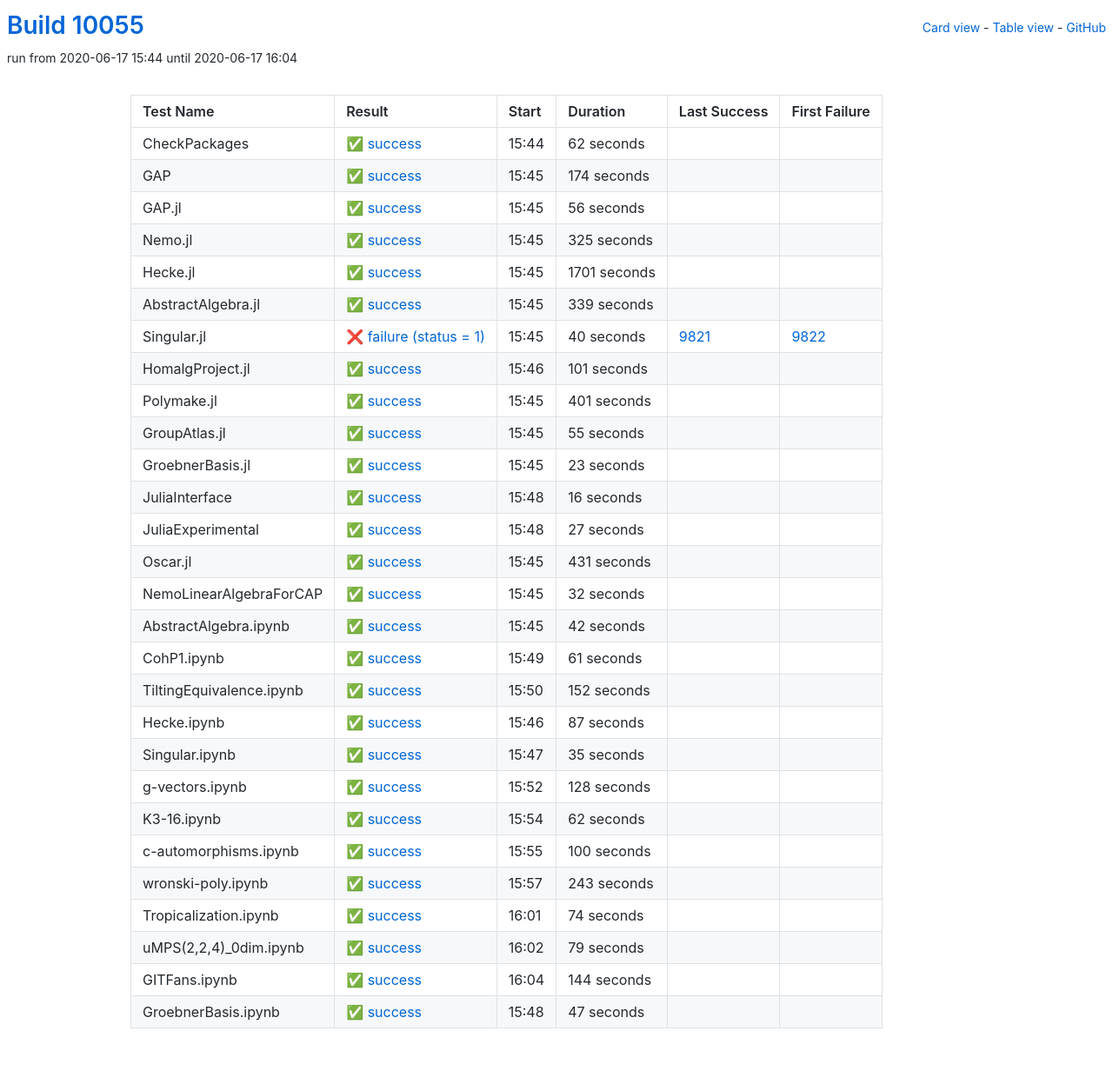
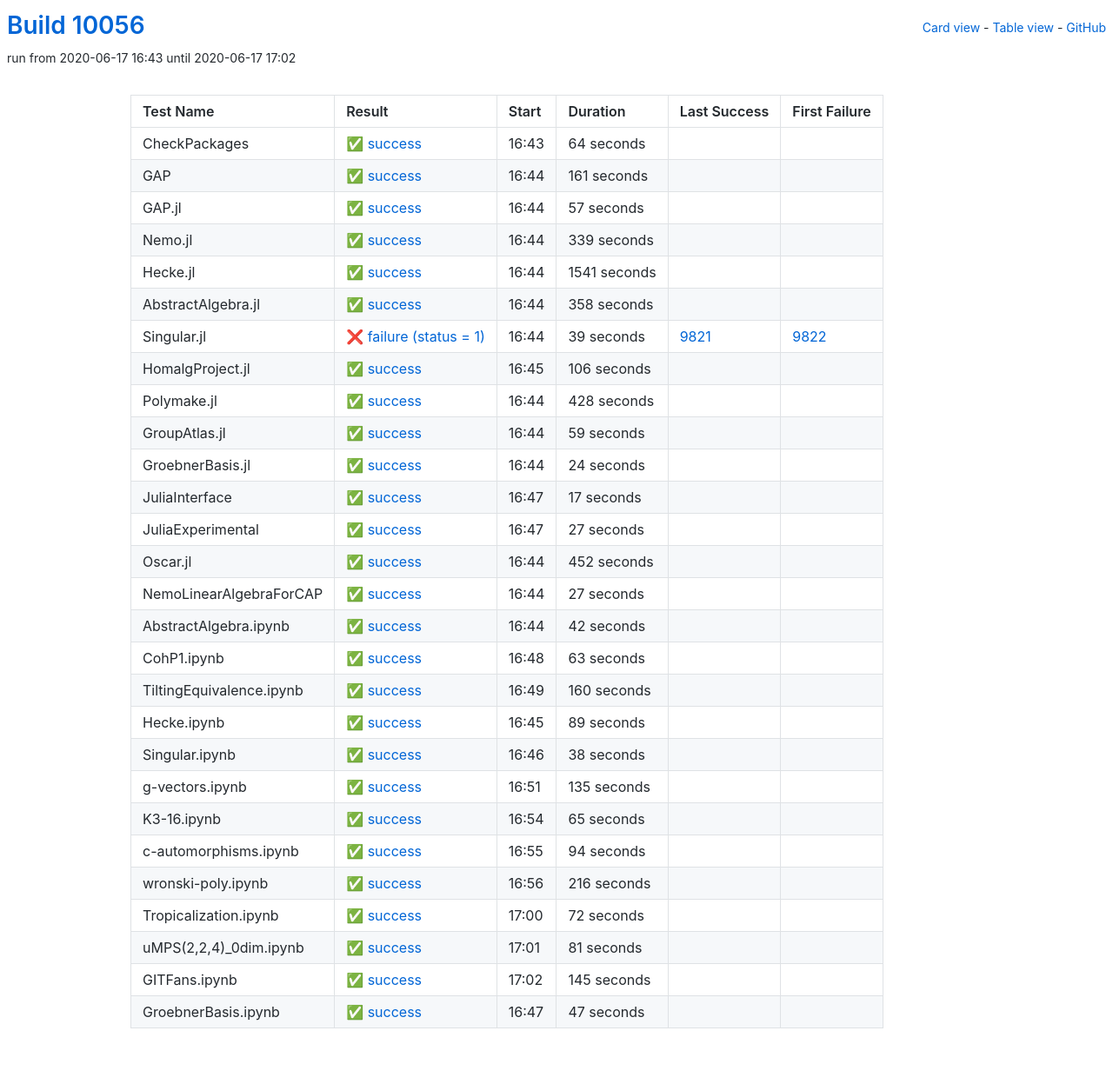
Before and after one commit to oscar-system/oscar-ci-status, a Jekyll site: the page built from table.html, in a window 1280 px wide. Shown: the whole page at 87% size. Built offline with Jekyll 4.4.1, drawn with Linux system fonts in a browser that asks for light colours.

Commit message:
Build #10056

```diff
--- a/_data/ci.yml
+++ b/_data/ci.yml
@@ -1,6 +1,6 @@
 ---
-build: 10055
-build_url: https://oscarci.mathematik.uni-kl.de/job/oscar/10055/
+build: 10056
+build_url: https://oscarci.mathematik.uni-kl.de/job/oscar/10056/
 job: oscar
 organization: oscar-system
 repo: oscar-ci-status
@@ -8,68 +8,44 @@ repourl: https://github.com/oscar-system/oscar-ci-status
 tests:
 - name: CheckPackages
   id: checkpackages
-  log: https://oscarci.mathematik.uni-kl.de/job/oscar/10055/artifact/logs/build-10055/CheckPackages.log
-  start: 2020-06-17 15:44
+  log: https://oscarci.mathematik.uni-kl.de/job/oscar/10056/artifact/logs/build-10056/CheckPackages.log
+  start: 2020-06-17 16:43
   success: true
   exitcode: 0
   status: success
-  duration: 62
+  duration: 64
   last_success: false
   last_success_url:
   first_failure: false
   first_failure_url:
 - name: GAP
   id: gap
-  log: https://oscarci.mathematik.uni-kl.de/job/oscar/10055/artifact/logs/build-10055/GAP.log
-  start: 2020-06-17 15:45
+  log: https://oscarci.mathematik.uni-kl.de/job/oscar/10056/artifact/logs/build-10056/GAP.log
+  start: 2020-06-17 16:44
   success: true
   exitcode: 0
   status: success
-  duration: 174
+  duration: 161
   last_success: false
   last_success_url:
   first_failure: false
   first_failure_url:
 - name: GAP.jl
   id: gap-jl
-  log: https://oscarci.mathematik.uni-kl.de/job/oscar/10055/artifact/logs/build-10055/GAP.jl.log
-  start: 2020-06-17 15:45
+  log: https://oscarci.mathematik.uni-kl.de/job/oscar/10056/artifact/logs/build-10056/GAP.jl.log
+  start: 2020-06-17 16:44
   success: true
   exitcode: 0
   status: success
-  duration: 56
+  duration: 57
   last_success: false
   last_success_url:
   first_failure: false
   first_failure_url:
 - name: Nemo.jl
   id: nemo-jl
-  log: https://oscarci.mathematik.uni-kl.de/job/oscar/10055/artifact/logs/build-10055/Nemo.jl.log
-  start: 2020-06-17 15:45
-  success: true
-  exitcode: 0
-  status: success
-  duration: 325
-  last_success: false
-  last_success_url:
-  first_failure: false
-  first_failure_url:
-- name: Hecke.jl
-  id: hecke-jl
-  log: https://oscarci.mathematik.uni-kl.de/job/oscar/10055/artifact/logs/build-10055/Hecke.jl.log
-  start: 2020-06-17 15:45
-  success: true
-  exitcode: 0
-  status: success
-  duration: 1701
-  last_success: false
-  last_success_url:
-  first_failure: false
-  first_failure_url:
-- name: AbstractAlgebra.jl
-  id: abstractalgebra-jl
-  log: https://oscarci.mathematik.uni-kl.de/job/oscar/10055/artifact/logs/build-10055/AbstractAlgebra.jl.log
-  start: 2020-06-17 15:45
+  log: https://oscarci.mathematik.uni-kl.de/job/oscar/10056/artifact/logs/build-10056/Nemo.jl.log
+  start: 2020-06-17 16:44
   success: true
   exitcode: 0
   status: success
@@ -78,82 +54,106 @@ tests:
   last_success_url:
   first_failure: false
   first_failure_url:
+- name: Hecke.jl
+  id: hecke-jl
+  log: https://oscarci.mathematik.uni-kl.de/job/oscar/10056/artifact/logs/build-10056/Hecke.jl.log
+  start: 2020-06-17 16:44
+  success: true
+  exitcode: 0
+  status: success
+  duration: 1541
+  last_success: false
+  last_success_url:
+  first_failure: false
+  first_failure_url:
+- name: AbstractAlgebra.jl
+  id: abstractalgebra-jl
+  log: https://oscarci.mathematik.uni-kl.de/job/oscar/10056/artifact/logs/build-10056/AbstractAlgebra.jl.log
+  start: 2020-06-17 16:44
+  success: true
+  exitcode: 0
+  status: success
+  duration: 358
+  last_success: false
+  last_success_url:
+  first_failure: false
+  first_failure_url:
 - name: Singular.jl
   id: singular-jl
-  log: https://oscarci.mathematik.uni-kl.de/job/oscar/10055/artifact/logs/build-10055/Singular.jl.log
-  start: 2020-06-17 15:45
+  log: https://oscarci.mathematik.uni-kl.de/job/oscar/10056/artifact/logs/build-10056/Singular.jl.log
+  start: 2020-06-17 16:44
   success: false
   exitcode: 1
   status: failure
-  duration: 40
+  duration: 39
   last_success: 9821
   last_success_url: https://oscarci.mathematik.uni-kl.de/job/oscar/9821/
   first_failure: 9822
   first_failure_url: https://oscarci.mathematik.uni-kl.de/job/oscar/9822/
 - name: HomalgProject.jl
   id: homalgproject-jl
-  log: https://oscarci.mathematik.uni-kl.de/job/oscar/10055/artifact/logs/build-10055/HomalgProject.jl.log
-  start: 2020-06-17 15:46
+  log: https://oscarci.mathematik.uni-kl.de/job/oscar/10056/artifact/logs/build-10056/HomalgProject.jl.log
+  start: 2020-06-17 16:45
   success: true
   exitcode: 0
   status: success
-  duration: 101
+  duration: 106
   last_success: false
   last_success_url:
   first_failure: false
   first_failure_url:
 - name: Polymake.jl
   id: polymake-jl
-  log: https://oscarci.mathematik.uni-kl.de/job/oscar/10055/artifact/logs/build-10055/Polymake.jl.log
-  start: 2020-06-17 15:45
+  log: https://oscarci.mathematik.uni-kl.de/job/oscar/10056/artifact/logs/build-10056/Polymake.jl.log
+  start: 2020-06-17 16:44
   success: true
   exitcode: 0
   status: success
-  duration: 401
+  duration: 428
   last_success: false
   last_success_url:
   first_failure: false
   first_failure_url:
 - name: GroupAtlas.jl
   id: groupatlas-jl
-  log: https://oscarci.mathematik.uni-kl.de/job/oscar/10055/artifact/logs/build-10055/GroupAtlas.jl.log
-  start: 2020-06-17 15:45
+  log: https://oscarci.mathematik.uni-kl.de/job/oscar/10056/artifact/logs/build-10056/GroupAtlas.jl.log
+  start: 2020-06-17 16:44
   success: true
   exitcode: 0
   status: success
-  duration: 55
+  duration: 59
   last_success: false
   last_success_url:
   first_failure: false
   first_failure_url:
 - name: GroebnerBasis.jl
   id: groebnerbasis-jl
-  log: https://oscarci.mathematik.uni-kl.de/job/oscar/10055/artifact/logs/build-10055/GroebnerBasis.jl.log
-  start: 2020-06-17 15:45
+  log: https://oscarci.mathematik.uni-kl.de/job/oscar/10056/artifact/logs/build-10056/GroebnerBasis.jl.log
+  start: 2020-06-17 16:44
   success: true
   exitcode: 0
   status: success
-  duration: 23
+  duration: 24
   last_success: false
   last_success_url:
   first_failure: false
   first_failure_url:
 - name: JuliaInterface
   id: juliainterface
-  log: https://oscarci.mathematik.uni-kl.de/job/oscar/10055/artifact/logs/build-10055/JuliaInterface.log
-  start: 2020-06-17 15:48
+  log: https://oscarci.mathematik.uni-kl.de/job/oscar/10056/artifact/logs/build-10056/JuliaInterface.log
+  start: 2020-06-17 16:47
   success: true
   exitcode: 0
   status: success
-  duration: 16
+  duration: 17
   last_success: false
   last_success_url:
   first_failure: false
   first_failure_url:
 - name: JuliaExperimental
   id: juliaexperimental
-  log: https://oscarci.mathematik.uni-kl.de/job/oscar/10055/artifact/logs/build-10055/JuliaExperimental.log
-  start: 2020-06-17 15:48
+  log: https://oscarci.mathematik.uni-kl.de/job/oscar/10056/artifact/logs/build-10056/JuliaExperimental.log
+  start: 2020-06-17 16:47
   success: true
   exitcode: 0
   status: success
@@ -164,32 +164,32 @@ tests:
   first_failure_url:
 - name: Oscar.jl
   id: oscar-jl
-  log: https://oscarci.mathematik.uni-kl.de/job/oscar/10055/artifact/logs/build-10055/Oscar.jl.log
-  start: 2020-06-17 15:45
+  log: https://oscarci.mathematik.uni-kl.de/job/oscar/10056/artifact/logs/build-10056/Oscar.jl.log
+  start: 2020-06-17 16:44
   success: true
   exitcode: 0
   status: success
-  duration: 431
+  duration: 452
   last_success: false
   last_success_url:
   first_failure: false
   first_failure_url:
 - name: NemoLinearAlgebraForCAP
   id: nemolinearalgebraforcap
-  log: https://oscarci.mathematik.uni-kl.de/job/oscar/10055/artifact/logs/build-10055/NemoLinearAlgebraForCAP.log
-  start: 2020-06-17 15:45
+  log: https://oscarci.mathematik.uni-kl.de/job/oscar/10056/artifact/logs/build-10056/NemoLinearAlgebraForCAP.log
+  start: 2020-06-17 16:44
   success: true
   exitcode: 0
   status: success
-  duration: 32
+  duration: 27
   last_success: false
   last_success_url:
   first_failure: false
   first_failure_url:
 - name: AbstractAlgebra.ipynb
   id: abstractalgebra-ipynb
-  log: https://oscarci.mathematik.uni-kl.de/job/oscar/10055/artifact/logs/build-10055/AbstractAlgebra.ipynb.log
-  start: 2020-06-17 15:45
+  log: https://oscarci.mathematik.uni-kl.de/job/oscar/10056/artifact/logs/build-10056/AbstractAlgebra.ipynb.log
+  start: 2020-06-17 16:44
   success: true
   exitcode: 0
   status: success
@@ -200,140 +200,140 @@ tests:
   first_failure_url:
 - name: CohP1.ipynb
   id: cohp1-ipynb
-  log: https://oscarci.mathematik.uni-kl.de/job/oscar/10055/artifact/logs/build-10055/CohP1.ipynb.log
-  start: 2020-06-17 15:49
+  log: https://oscarci.mathematik.uni-kl.de/job/oscar/10056/artifact/logs/build-10056/CohP1.ipynb.log
+  start: 2020-06-17 16:48
   success: true
   exitcode: 0
   status: success
-  duration: 61
+  duration: 63
   last_success: false
   last_success_url:
   first_failure: false
   first_failure_url:
 - name: TiltingEquivalence.ipynb
   id: tiltingequivalence-ipynb
-  log: https://oscarci.mathematik.uni-kl.de/job/oscar/10055/artifact/logs/build-10055/TiltingEquivalence.ipynb.log
-  start: 2020-06-17 15:50
+  log: https://oscarci.mathematik.uni-kl.de/job/oscar/10056/artifact/logs/build-10056/TiltingEquivalence.ipynb.log
+  start: 2020-06-17 16:49
   success: true
   exitcode: 0
   status: success
-  duration: 152
+  duration: 160
   last_success: false
   last_success_url:
   first_failure: false
   first_failure_url:
 - name: Hecke.ipynb
   id: hecke-ipynb
-  log: https://oscarci.mathematik.uni-kl.de/job/oscar/10055/artifact/logs/build-10055/Hecke.ipynb.log
-  start: 2020-06-17 15:46
+  log: https://oscarci.mathematik.uni-kl.de/job/oscar/10056/artifact/logs/build-10056/Hecke.ipynb.log
+  start: 2020-06-17 16:45
   success: true
   exitcode: 0
   status: success
-  duration: 87
+  duration: 89
   last_success: false
   last_success_url:
   first_failure: false
   first_failure_url:
 - name: Singular.ipynb
   id: singular-ipynb
-  log: https://oscarci.mathematik.uni-kl.de/job/oscar/10055/artifact/logs/build-10055/Singular.ipynb.log
-  start: 2020-06-17 15:47
+  log: https://oscarci.mathematik.uni-kl.de/job/oscar/10056/artifact/logs/build-10056/Singular.ipynb.log
+  start: 2020-06-17 16:46
   success: true
   exitcode: 0
   status: success
-  duration: 35
+  duration: 38
   last_success: false
   last_success_url:
   first_failure: false
   first_failure_url:
 - name: g-vectors.ipynb
   id: g-vectors-ipynb
-  log: https://oscarci.mathematik.uni-kl.de/job/oscar/10055/artifact/logs/build-10055/g-vectors.ipynb.log
-  start: 2020-06-17 15:52
+  log: https://oscarci.mathematik.uni-kl.de/job/oscar/10056/artifact/logs/build-10056/g-vectors.ipynb.log
+  start: 2020-06-17 16:51
   success: true
   exitcode: 0
   status: success
-  duration: 128
+  duration: 135
   last_success: false
   last_success_url:
   first_failure: false
   first_failure_url:
 - name: K3-16.ipynb
   id: k3-16-ipynb
-  log: https://oscarci.mathematik.uni-kl.de/job/oscar/10055/artifact/logs/build-10055/K3-16.ipynb.log
-  start: 2020-06-17 15:54
+  log: https://oscarci.mathematik.uni-kl.de/job/oscar/10056/artifact/logs/build-10056/K3-16.ipynb.log
+  start: 2020-06-17 16:54
   success: true
   exitcode: 0
   status: success
-  duration: 62
+  duration: 65
   last_success: false
   last_success_url:
   first_failure: false
   first_failure_url:
 - name: c-automorphisms.ipynb
   id: c-automorphisms-ipynb
-  log: https://oscarci.mathematik.uni-kl.de/job/oscar/10055/artifact/logs/build-10055/c-automorphisms.ipynb.log
-  start: 2020-06-17 15:55
+  log: https://oscarci.mathematik.uni-kl.de/job/oscar/10056/artifact/logs/build-10056/c-automorphisms.ipynb.log
+  start: 2020-06-17 16:55
   success: true
   exitcode: 0
   status: success
-  duration: 100
+  duration: 94
   last_success: false
   last_success_url:
   first_failure: false
   first_failure_url:
 - name: wronski-poly.ipynb
   id: wronski-poly-ipynb
-  log: https://oscarci.mathematik.uni-kl.de/job/oscar/10055/artifact/logs/build-10055/wronski-poly.ipynb.log
-  start: 2020-06-17 15:57
+  log: https://oscarci.mathematik.uni-kl.de/job/oscar/10056/artifact/logs/build-10056/wronski-poly.ipynb.log
+  start: 2020-06-17 16:56
   success: true
   exitcode: 0
   status: success
-  duration: 243
+  duration: 216
   last_success: false
   last_success_url:
   first_failure: false
   first_failure_url:
 - name: Tropicalization.ipynb
   id: tropicalization-ipynb
-  log: https://oscarci.mathematik.uni-kl.de/job/oscar/10055/artifact/logs/build-10055/Tropicalization.ipynb.log
-  start: 2020-06-17 16:01
+  log: https://oscarci.mathematik.uni-kl.de/job/oscar/10056/artifact/logs/build-10056/Tropicalization.ipynb.log
+  start: 2020-06-17 17:00
   success: true
   exitcode: 0
   status: success
-  duration: 74
+  duration: 72
   last_success: false
   last_success_url:
   first_failure: false
   first_failure_url:
 - name: uMPS(2,2,4)_0dim.ipynb
   id: umps-2-2-4-0dim-ipynb
-  log: https://oscarci.mathematik.uni-kl.de/job/oscar/10055/artifact/logs/build-10055/uMPS-2-2-4-_0dim.ipynb.log
-  start: 2020-06-17 16:02
+  log: https://oscarci.mathematik.uni-kl.de/job/oscar/10056/artifact/logs/build-10056/uMPS-2-2-4-_0dim.ipynb.log
+  start: 2020-06-17 17:01
   success: true
   exitcode: 0
   status: success
-  duration: 79
+  duration: 81
   last_success: false
   last_success_url:
   first_failure: false
   first_failure_url:
 - name: GITFans.ipynb
   id: gitfans-ipynb
-  log: https://oscarci.mathematik.uni-kl.de/job/oscar/10055/artifact/logs/build-10055/GITFans.ipynb.log
-  start: 2020-06-17 16:04
+  log: https://oscarci.mathematik.uni-kl.de/job/oscar/10056/artifact/logs/build-10056/GITFans.ipynb.log
+  start: 2020-06-17 17:02
   success: true
   exitcode: 0
   status: success
-  duration: 144
+  duration: 145
   last_success: false
   last_success_url:
   first_failure: false
   first_failure_url:
 - name: GroebnerBasis.ipynb
   id: groebnerbasis-ipynb
-  log: https://oscarci.mathematik.uni-kl.de/job/oscar/10055/artifact/logs/build-10055/GroebnerBasis.ipynb.log
-  start: 2020-06-17 15:48
+  log: https://oscarci.mathematik.uni-kl.de/job/oscar/10056/artifact/logs/build-10056/GroebnerBasis.ipynb.log
+  start: 2020-06-17 16:47
   success: true
   exitcode: 0
   status: success
```
Also changed, not shown: README.md.
